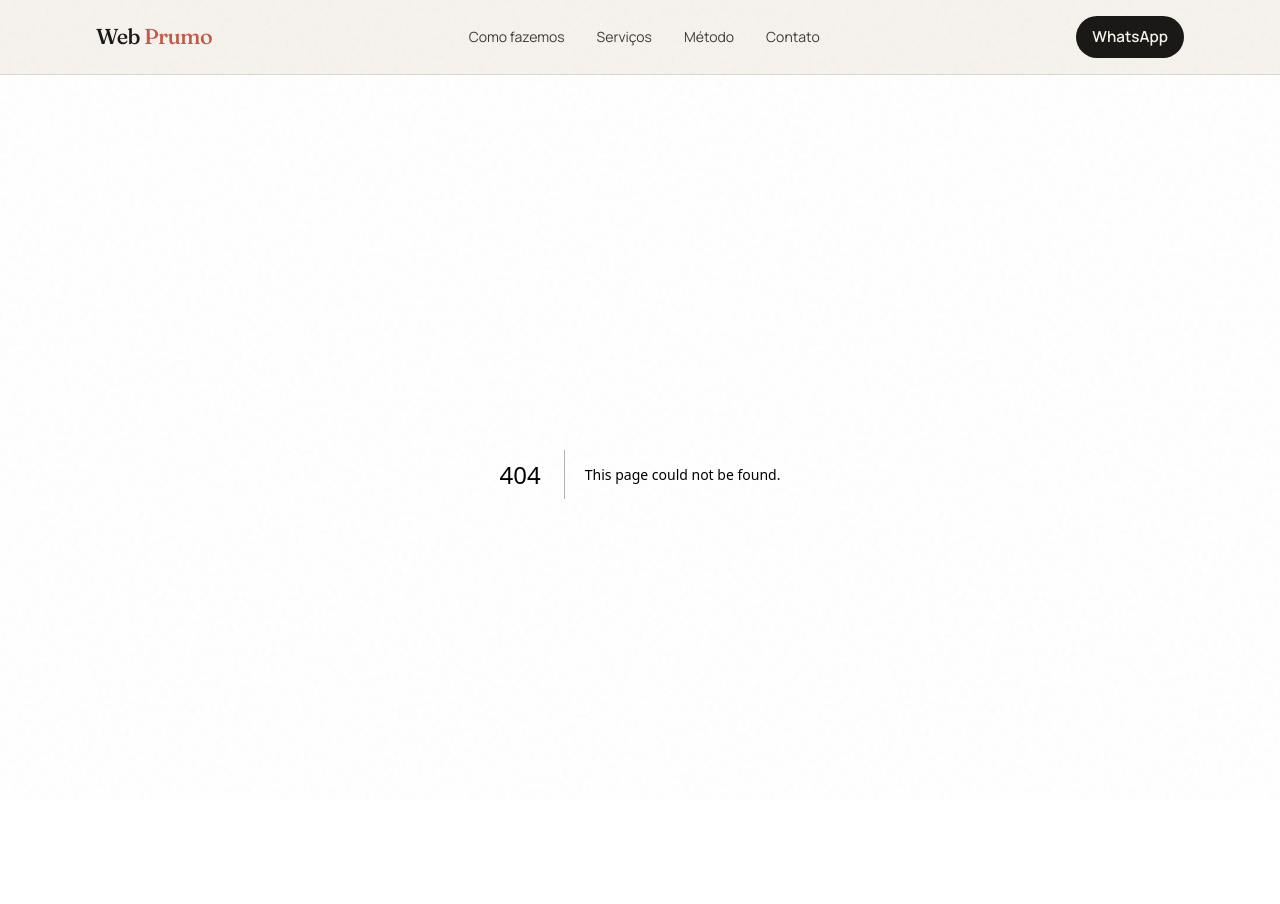
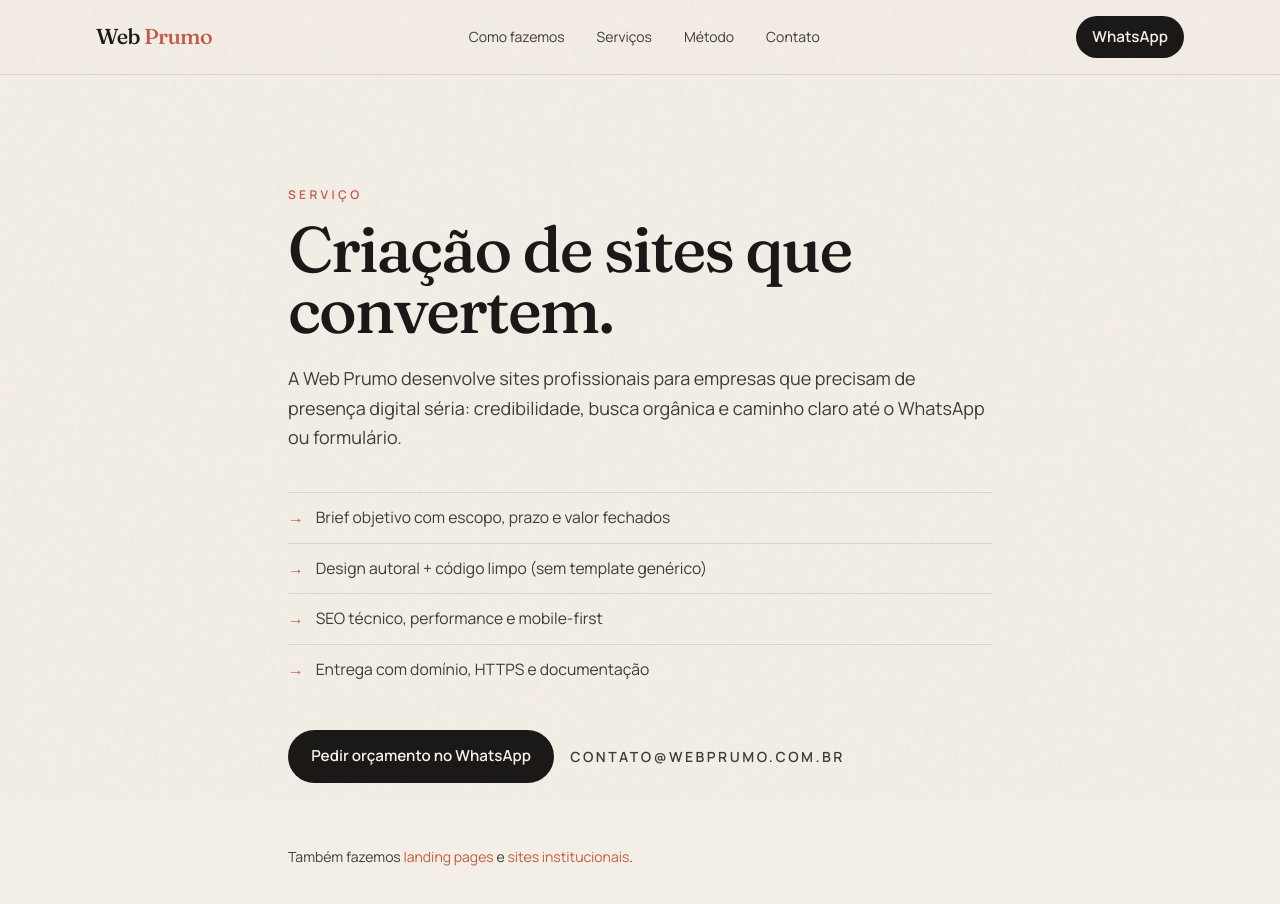
Before and after one commit to caiquegl/prumo, a Next.js app: page /criacao-de-sites in a window 1280 px wide. Before the commit this address had no page. Shown: the top 904 px of the page. Before the commit the page ends 875 px from the top, so only its background shows below. Built offline with nearby package versions, Linux system fonts and the light colour scheme.

Commit message:
feat(seo): paginas de servico e sitemap expandido

```diff
--- a/app/components/SiteChrome.tsx
+++ b/app/components/SiteChrome.tsx
@@ -18,20 +18,20 @@ export function SiteChrome({ children }: { children: React.ReactNode }) {
     <>
       <header className="sticky top-0 z-40 border-b border-[color:var(--line)] bg-[color:var(--glass)] backdrop-blur-md">
         <div className="mx-auto flex max-w-6xl items-center justify-between px-5 py-4 md:px-8">
-          <a href="#topo" className="display text-[1.35rem] tracking-tight text-[color:var(--ink)]">
+          <a href="/" className="display text-[1.35rem] tracking-tight text-[color:var(--ink)]">
             Web <span className="text-[color:var(--coral)]">Prumo</span>
           </a>
           <nav className="hidden items-center gap-8 text-sm text-[color:var(--ink-soft)] md:flex">
-            <a href="#como" className="hover:text-[color:var(--ink)]">
+            <a href="/#como" className="hover:text-[color:var(--ink)]">
               Como fazemos
             </a>
-            <a href="#servicos" className="hover:text-[color:var(--ink)]">
+            <a href="/#servicos" className="hover:text-[color:var(--ink)]">
               Serviços
             </a>
-            <a href="#metodo" className="hover:text-[color:var(--ink)]">
+            <a href="/#metodo" className="hover:text-[color:var(--ink)]">
               Método
             </a>
-            <a href="#contato" className="hover:text-[color:var(--ink)]">
+            <a href="/#contato" className="hover:text-[color:var(--ink)]">
               Contato
             </a>
           </nav>
--- /dev/null
+++ b/app/criacao-de-sites/page.tsx
@@ -0,0 +1,79 @@
+import type { Metadata } from "next";
+import Link from "next/link";
+
+const WA =
+  "https://wa.me/5511966331995?text=" +
+  encodeURIComponent("Olá! Quero orçamento de criação de site com a Web Prumo.");
+
+export const metadata: Metadata = {
+  title: "Criação de Sites Profissionais | Web Prumo",
+  description:
+    "Criação de sites para empresas com design autoral, SEO técnico e foco em conversão. Sites rápidos, responsivos e prontos para gerar leads.",
+  alternates: { canonical: "https://www.webprumo.com.br/criacao-de-sites" },
+  openGraph: {
+    title: "Criação de Sites Profissionais | Web Prumo",
+    description:
+      "Sites institucionais e páginas sob medida com escopo fechado, prazo e valor definidos antes de começar.",
+    url: "https://www.webprumo.com.br/criacao-de-sites",
+  },
+};
+
+const bullets = [
+  "Brief objetivo com escopo, prazo e valor fechados",
+  "Design autoral + código limpo (sem template genérico)",
+  "SEO técnico, performance e mobile-first",
+  "Entrega com domínio, HTTPS e documentação",
+];
+
+export default function CriacaoDeSitesPage() {
+  return (
+    <main className="mx-auto max-w-3xl px-5 py-20 md:px-8 md:py-28">
+      <p className="text-xs font-semibold uppercase tracking-[0.28em] text-coral">
+        Serviço
+      </p>
+      <h1 className="display mt-4 text-[clamp(2.4rem,6vw,4rem)]">
+        Criação de sites que convertem.
+      </h1>
+      <p className="mt-6 text-lg leading-relaxed text-ink-soft">
+        A Web Prumo desenvolve sites profissionais para empresas que precisam de
+        presença digital séria: credibilidade, busca orgânica e caminho claro
+        até o WhatsApp ou formulário.
+      </p>
+      <ul className="mt-10 space-y-3 text-[0.98rem] leading-relaxed text-ink-soft">
+        {bullets.map((item) => (
+          <li key={item} className="flex gap-3 border-t border-line pt-3">
+            <span className="text-coral" aria-hidden>
+              →
+            </span>
+            {item}
+          </li>
+        ))}
+      </ul>
+      <div className="mt-12 flex flex-wrap gap-4">
+        <a className="wa-btn" href={WA} target="_blank" rel="noopener noreferrer">
+          Pedir orçamento no WhatsApp
+        </a>
+        <Link
+          href="/#contato"
+          className="inline-flex items-center text-sm font-semibold uppercase tracking-[0.18em] text-ink-soft hover:text-ink"
+        >
+          contato@webprumo.com.br
+        </Link>
+      </div>
+      <p className="mt-16 text-sm text-ink-soft">
+        Também fazemos{" "}
+        <Link href="/landing-pages" className="text-coral underline-offset-2 hover:underline">
+          landing pages
+        </Link>{" "}
+        e{" "}
+        <Link
+          href="/sites-institucionais"
+          className="text-coral underline-offset-2 hover:underline"
+        >
+          sites institucionais
+        </Link>
+        .
+      </p>
+    </main>
+  );
+}
--- /dev/null
+++ b/app/landing-pages/page.tsx
@@ -0,0 +1,79 @@
+import type { Metadata } from "next";
+import Link from "next/link";
+
+const WA =
+  "https://wa.me/5511966331995?text=" +
+  encodeURIComponent("Olá! Quero orçamento de landing page com a Web Prumo.");
+
+export const metadata: Metadata = {
+  title: "Criação de Landing Pages que Convertem | Web Prumo",
+  description:
+    "Landing pages e páginas de captura focadas em lead, venda ou agendamento. No ar em 7 a 15 dias, com duas rodadas de revisão.",
+  alternates: { canonical: "https://www.webprumo.com.br/landing-pages" },
+  openGraph: {
+    title: "Criação de Landing Pages que Convertem | Web Prumo",
+    description:
+      "Páginas de captura com mensagem clara, prova social e CTA forte — feitas para converter.",
+    url: "https://www.webprumo.com.br/landing-pages",
+  },
+};
+
+const bullets = [
+  "Uma oferta, uma mensagem, um CTA — sem distração",
+  "Estrutura pensada em conversão (hero, prova, objeções, formulário/WhatsApp)",
+  "Prazo típico: 7 a 15 dias com 2 rodadas de revisão",
+  "Integração com WhatsApp, CRM ou planilha quando precisar",
+];
+
+export default function LandingPagesPage() {
+  return (
+    <main className="mx-auto max-w-3xl px-5 py-20 md:px-8 md:py-28">
+      <p className="text-xs font-semibold uppercase tracking-[0.28em] text-coral">
+        Serviço
+      </p>
+      <h1 className="display mt-4 text-[clamp(2.4rem,6vw,4rem)]">
+        Landing pages feitas para gerar lead.
+      </h1>
+      <p className="mt-6 text-lg leading-relaxed text-ink-soft">
+        Criamos páginas de captura para campanhas, lançamentos e anúncios.
+        Escopo fechado, visual autoral e foco em uma ação: clicar, preencher ou
+        chamar no WhatsApp.
+      </p>
+      <ul className="mt-10 space-y-3 text-[0.98rem] leading-relaxed text-ink-soft">
+        {bullets.map((item) => (
+          <li key={item} className="flex gap-3 border-t border-line pt-3">
+            <span className="text-coral" aria-hidden>
+              →
+            </span>
+            {item}
+          </li>
+        ))}
+      </ul>
+      <div className="mt-12 flex flex-wrap gap-4">
+        <a className="wa-btn" href={WA} target="_blank" rel="noopener noreferrer">
+          Pedir orçamento no WhatsApp
+        </a>
+        <Link
+          href="/#contato"
+          className="inline-flex items-center text-sm font-semibold uppercase tracking-[0.18em] text-ink-soft hover:text-ink"
+        >
+          contato@webprumo.com.br
+        </Link>
+      </div>
+      <p className="mt-16 text-sm text-ink-soft">
+        Veja também{" "}
+        <Link href="/criacao-de-sites" className="text-coral underline-offset-2 hover:underline">
+          criação de sites
+        </Link>{" "}
+        e{" "}
+        <Link
+          href="/sites-institucionais"
+          className="text-coral underline-offset-2 hover:underline"
+        >
+          sites institucionais
+        </Link>
+        .
+      </p>
+    </main>
+  );
+}
--- a/app/sitemap.ts
+++ b/app/sitemap.ts
@@ -1,12 +1,34 @@
 import type { MetadataRoute } from "next";
+
+const site = "https://www.webprumo.com.br";
+const now = new Date("2026-10-29T13:00:00.000Z");
 
 export default function sitemap(): MetadataRoute.Sitemap {
   return [
     {
-      url: "https://www.webprumo.com.br/",
-      lastModified: new Date("2026-10-29T12:00:00.000Z"),
+      url: `${site}/`,
+      lastModified: now,
       changeFrequency: "weekly",
       priority: 1,
+      images: [`${site}/og.jpg`],
+    },
+    {
+      url: `${site}/criacao-de-sites`,
+      lastModified: now,
+      changeFrequency: "monthly",
+      priority: 0.9,
+    },
+    {
+      url: `${site}/landing-pages`,
+      lastModified: now,
+      changeFrequency: "monthly",
+      priority: 0.9,
+    },
+    {
+      url: `${site}/sites-institucionais`,
+      lastModified: now,
+      changeFrequency: "monthly",
+      priority: 0.85,
     },
   ];
 }
--- /dev/null
+++ b/app/sites-institucionais/page.tsx
@@ -0,0 +1,76 @@
+import type { Metadata } from "next";
+import Link from "next/link";
+
+const WA =
+  "https://wa.me/5511966331995?text=" +
+  encodeURIComponent("Olá! Quero orçamento de site institucional com a Web Prumo.");
+
+export const metadata: Metadata = {
+  title: "Sites Institucionais para Empresas | Web Prumo",
+  description:
+    "Sites institucionais com credibilidade, SEO técnico e estrutura clara para apresentar sua marca e serviços.",
+  alternates: { canonical: "https://www.webprumo.com.br/sites-institucionais" },
+  openGraph: {
+    title: "Sites Institucionais para Empresas | Web Prumo",
+    description:
+      "Presença digital profissional: quem somos, o que fazemos e como falar com você — com performance e SEO.",
+    url: "https://www.webprumo.com.br/sites-institucionais",
+  },
+};
+
+const bullets = [
+  "Narrativa da marca + serviços + prova + contato",
+  "Arquitetura pensada para buscas e navegação fácil",
+  "Visual alinhado à identidade, sem cara de template",
+  "Base técnica pronta para evoluir (blog, área do cliente, etc.)",
+];
+
+export default function SitesInstitucionaisPage() {
+  return (
+    <main className="mx-auto max-w-3xl px-5 py-20 md:px-8 md:py-28">
+      <p className="text-xs font-semibold uppercase tracking-[0.28em] text-coral">
+        Serviço
+      </p>
+      <h1 className="display mt-4 text-[clamp(2.4rem,6vw,4rem)]">
+        Sites institucionais com presença de verdade.
+      </h1>
+      <p className="mt-6 text-lg leading-relaxed text-ink-soft">
+        Um site institucional bem feito apresenta sua empresa com clareza:
+        quem vocês são, o que entregam e por que confiar — sem páginas
+        genéricas ou conteúdo vazio.
+      </p>
+      <ul className="mt-10 space-y-3 text-[0.98rem] leading-relaxed text-ink-soft">
+        {bullets.map((item) => (
+          <li key={item} className="flex gap-3 border-t border-line pt-3">
+            <span className="text-coral" aria-hidden>
+              →
+            </span>
+            {item}
+          </li>
+        ))}
+      </ul>
+      <div className="mt-12 flex flex-wrap gap-4">
+        <a className="wa-btn" href={WA} target="_blank" rel="noopener noreferrer">
+          Pedir orçamento no WhatsApp
+        </a>
+        <Link
+          href="/#contato"
+          className="inline-flex items-center text-sm font-semibold uppercase tracking-[0.18em] text-ink-soft hover:text-ink"
+        >
+          contato@webprumo.com.br
+        </Link>
+      </div>
+      <p className="mt-16 text-sm text-ink-soft">
+        Combine com{" "}
+        <Link href="/landing-pages" className="text-coral underline-offset-2 hover:underline">
+          landing pages
+        </Link>{" "}
+        de campanha ou veja nossa{" "}
+        <Link href="/criacao-de-sites" className="text-coral underline-offset-2 hover:underline">
+          criação de sites
+        </Link>
+        .
+      </p>
+    </main>
+  );
+}
```
Also changed, not shown: 1 other file (tests, documents, lock files or other folders).
